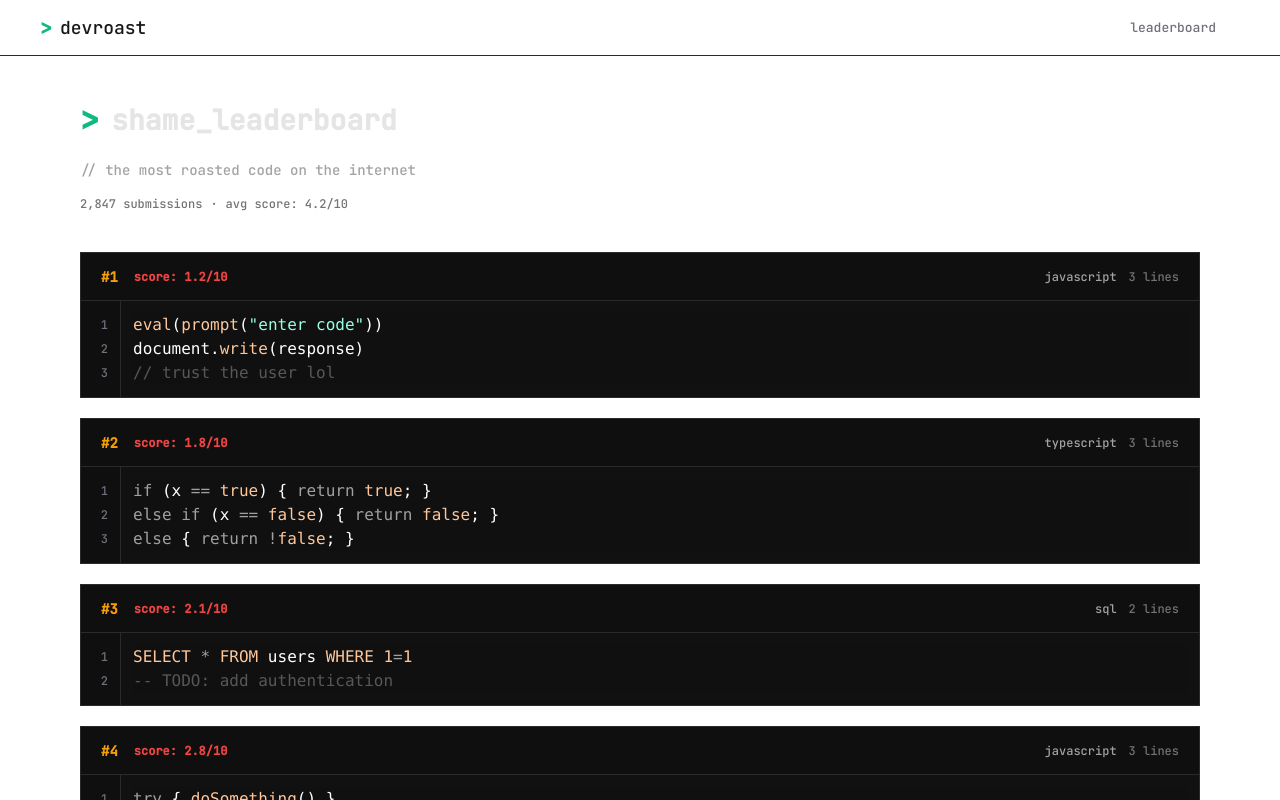
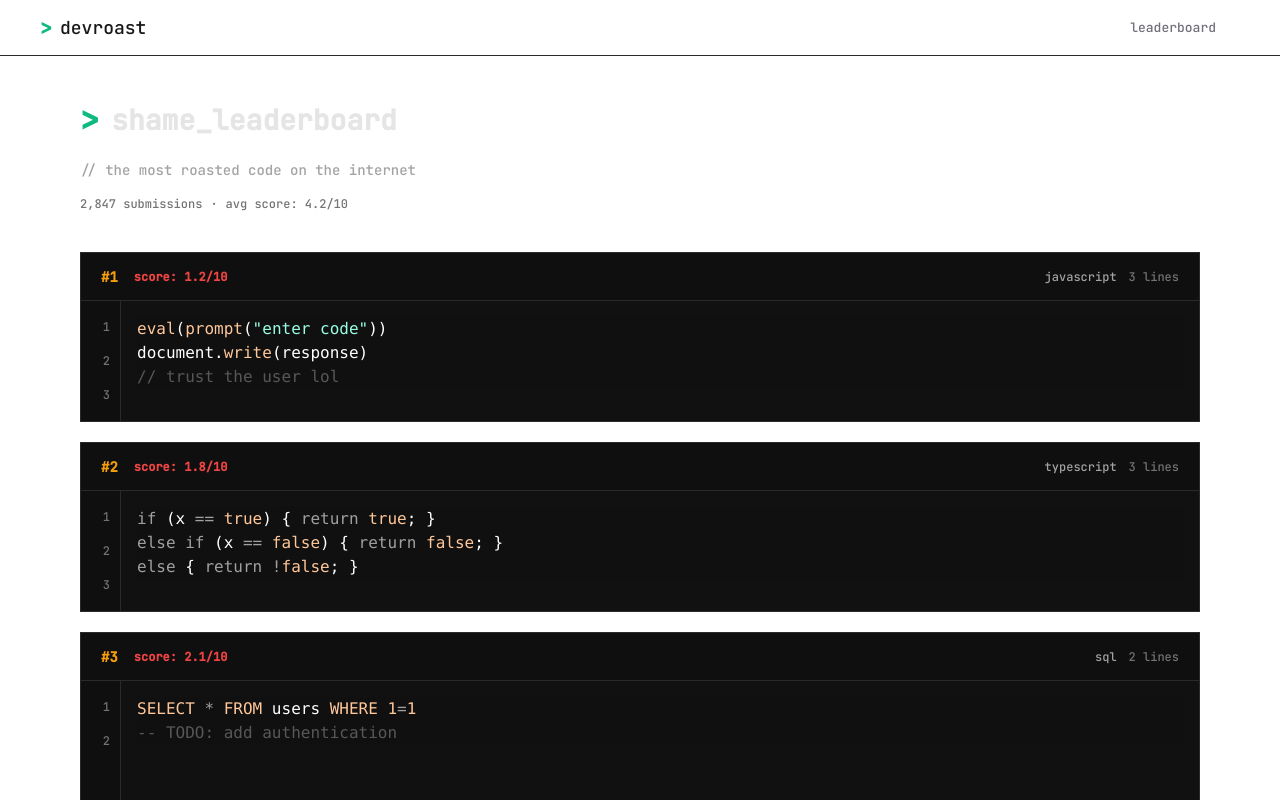
Before and after one commit to larissadantier/nlw-devroast, a Next.js app: page /leaderboard in a window 1280 px wide. Shown: the top 800 px of the page. Built offline with nearby package versions, Linux system fonts and the light colour scheme.

Commit message:
fix: revert CodeBlock usage in leaderboard due to SSR incompatibility

```diff
--- a/src/app/leaderboard/page.tsx
+++ b/src/app/leaderboard/page.tsx
@@ -1,4 +1,4 @@
-import { CodeBlock } from "@/components/ui/code-block";
+import { highlightCode } from "@/lib/shiki";
 
 const leaderboardData = [
   {
@@ -42,6 +42,27 @@ function getScoreColor(score: number): string {
   if (score <= 3) return "text-accent-red";
   if (score <= 6) return "text-accent-amber";
   return "text-accent-green";
+}
+
+async function CodeContent({ code, language }: { code: string; language: string }) {
+  const highlightedCode = await highlightCode(code, language);
+
+  return (
+    <div className="flex h-30 bg-bg-input" style={{ scrollbarColor: '#10b981 transparent' }}>
+      <div className="w-10 flex flex-col items-end gap-1.5 px-2.5 py-3 border-r border-border-primary bg-bg-surface">
+        {code.split("\n").map((_, i) => (
+          <span key={i} className="font-mono text-xs text-text-tertiary leading-7">
+            {i + 1}
+          </span>
+        ))}
+      </div>
+      <div
+        className="flex-1 p-4 gap-1.5 overflow-auto"
+        style={{ scrollbarColor: '#10b981 transparent' }}
+        dangerouslySetInnerHTML={{ __html: highlightedCode }}
+      />
+    </div>
+  );
 }
 
 export default async function LeaderboardPage() {
@@ -89,7 +110,7 @@ export default async function LeaderboardPage() {
                   </span>
                 </div>
               </div>
-              <CodeBlock code={entry.code} language={entry.language} showHeader={false} className="border-0 rounded-none" />
+              <CodeContent code={entry.code} language={entry.language} />
             </div>
           ))}
         </section>
```
Also changed, not shown: src/components/code-editor.tsx (+3 -8 lines).
